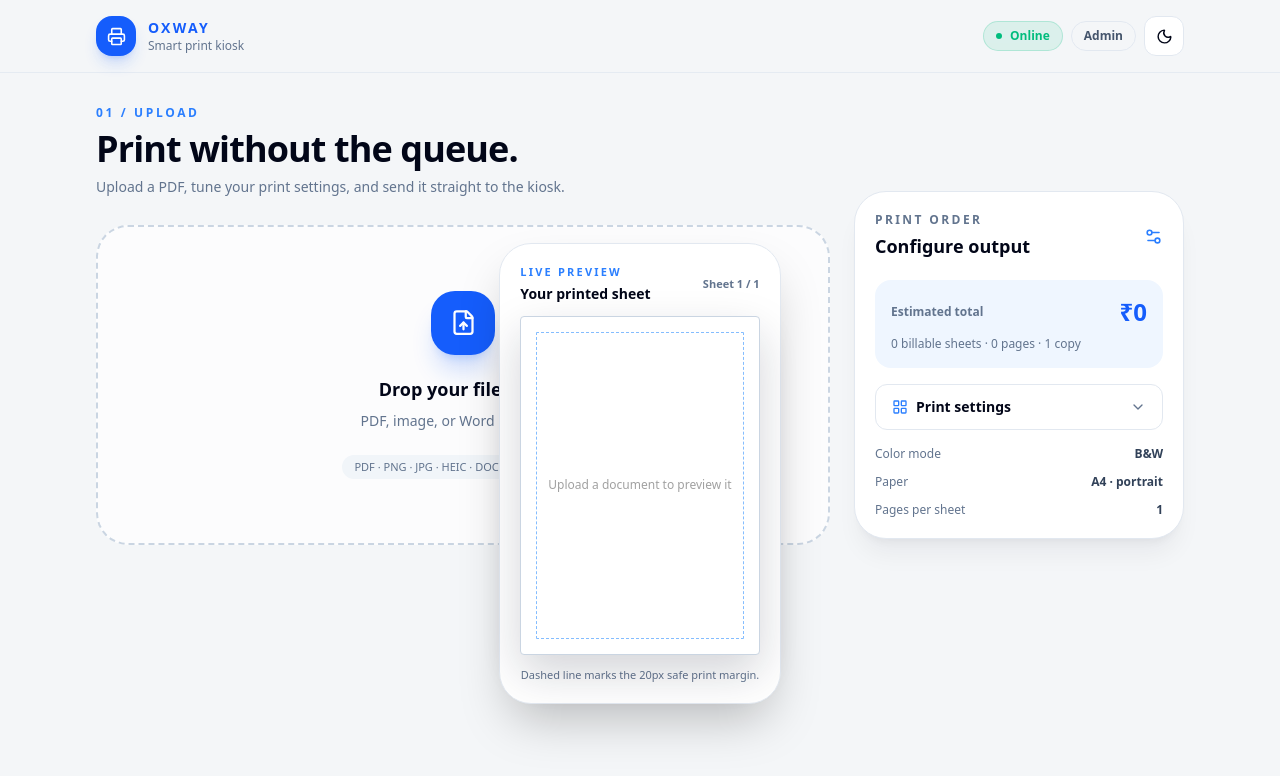
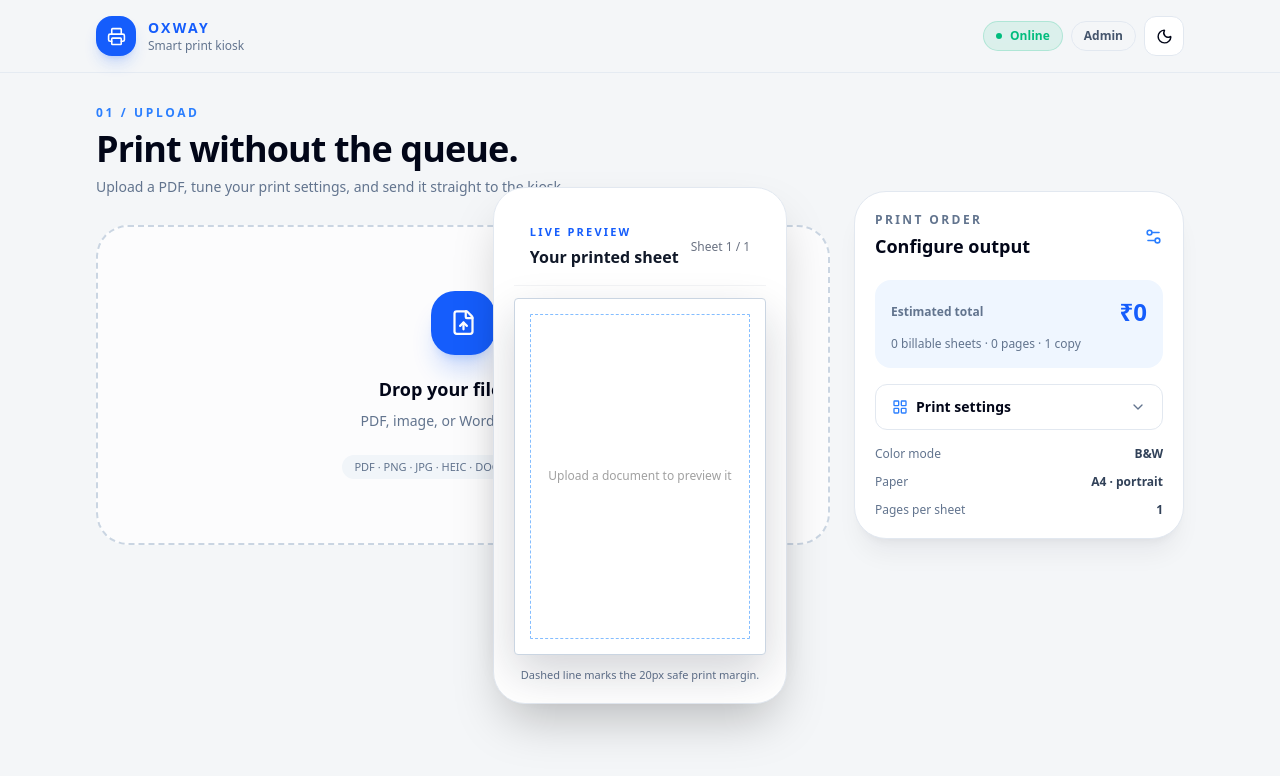
Before and after one commit to AlgoBugSquasher/oxway-print, a Next.js app: page / in a window 1280 px wide. Shown: the top 776 px of the page. Built offline with nearby package versions, Linux system fonts and the light colour scheme.

Commit message:
fix: preview modal header layout and close button positioning

```diff
--- a/components/LivePrintPreview.tsx
+++ b/components/LivePrintPreview.tsx
@@ -1,6 +1,6 @@
 "use client";
 
-import { ChevronLeft, ChevronRight, X } from "lucide-react";
+import { ChevronLeft, ChevronRight } from "lucide-react";
 import { useState } from "react";
 
 interface PageThumbnail {
@@ -53,31 +53,22 @@ export default function LivePrintPreview({
 
   return (
     <div className="relative w-full max-w-sm">
-      {onClose && (
-        <button
-          type="button"
-          onClick={onClose}
-          aria-label="Close print preview"
-          className="absolute right-3 top-3 z-10 grid size-8 place-items-center rounded-full bg-slate-950/70 text-white lg:hidden"
-        >
-          <X size={15} />
-        </button>
-      )}
-      <div className="mb-3 flex items-center justify-between">
-        <div>
-          <p className="text-[11px] font-bold uppercase tracking-[0.2em] text-blue-500">Live preview</p>
-          <p className="mt-1 text-sm font-bold">Your printed sheet</p>
+      <div className="mb-3 flex items-center justify-between gap-3 border-b border-gray-100 p-4">
+        <div className="min-w-0">
+          <p className="block text-[11px] font-bold uppercase tracking-[0.2em] text-blue-600">Live preview</p>
+          <p className="mt-1 truncate text-base font-semibold text-gray-900">Your printed sheet</p>
         </div>
-        <div className="flex items-center gap-2 text-[11px] font-semibold text-slate-500">
+        <div className="flex shrink-0 items-center gap-3">
+          <div className="flex items-center gap-1.5 text-xs font-medium text-gray-500">
           <span>Sheet {safeSheetIndex + 1} / {sheetCount}</span>
           {sheetCount > 1 && (
-            <span className="flex items-center gap-1">
+            <span className="flex items-center gap-1.5">
               <button
                 type="button"
                 aria-label="Previous preview sheet"
                 disabled={safeSheetIndex === 0}
                 onClick={() => setSheetIndex((index) => Math.max(0, index - 1))}
-                className="rounded-md p-1 hover:bg-slate-100 disabled:opacity-30"
+                className="rounded p-1 hover:bg-gray-100 disabled:opacity-30"
               >
                 <ChevronLeft size={14} />
               </button>
@@ -86,11 +77,22 @@ export default function LivePrintPreview({
                 aria-label="Next preview sheet"
                 disabled={safeSheetIndex === sheetCount - 1}
                 onClick={() => setSheetIndex((index) => Math.min(sheetCount - 1, index + 1))}
-                className="rounded-md p-1 hover:bg-slate-100 disabled:opacity-30"
+                className="rounded p-1 hover:bg-gray-100 disabled:opacity-30"
               >
                 <ChevronRight size={14} />
               </button>
             </span>
+          )}
+          </div>
+          {onClose && (
+            <button
+              type="button"
+              onClick={onClose}
+              aria-label="Close print preview"
+              className="flex size-8 items-center justify-center rounded-full bg-gray-800 text-white transition hover:bg-gray-700 lg:hidden"
+            >
+              <span aria-hidden="true" className="text-sm leading-none">&#10005;</span>
+            </button>
           )}
         </div>
       </div>
```
